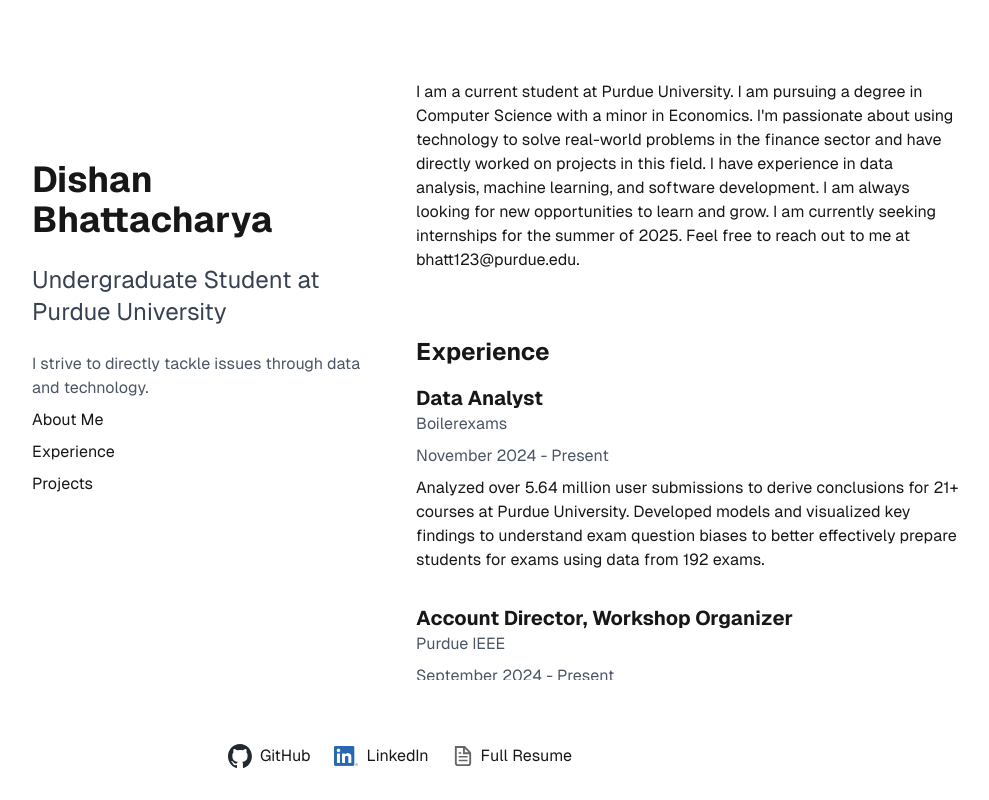
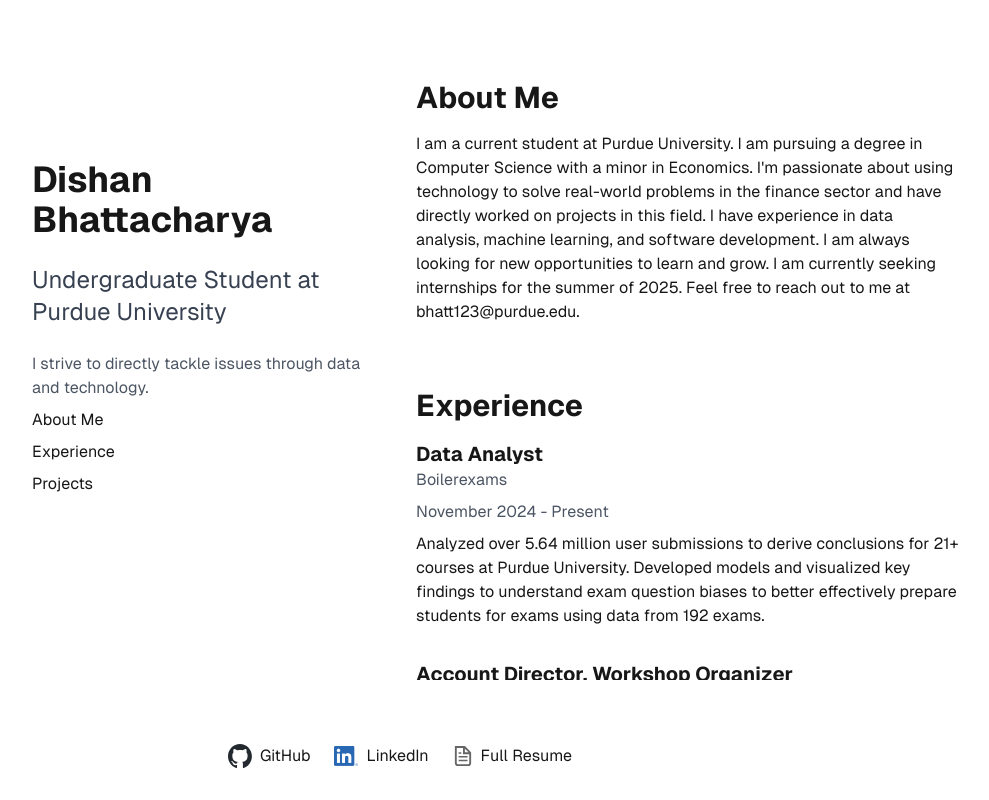
Before and after one commit to disbh/portfolio-v3, a Next.js app: page / in a window 1280 px wide. Shown: the whole page, without its empty margins (240-1229 px from the left). Built offline with nearby package versions, Linux system fonts and the light colour scheme.

Commit message:
Added ability to link back to itself and About Me header

```diff
--- a/app/page.tsx
+++ b/app/page.tsx
@@ -55,7 +55,7 @@ export default function Home() {
 
         <div className="grid grid-cols-1 gap-2 max-w-xl pl-48 sticky top-20">
           <div className="grid items-center gap-2">
-            <h1 className="text-4xl font-bold mb-4">Dishan Bhattacharya</h1>
+            <a href="?"><h1 className="text-4xl font-bold mb-4">Dishan Bhattacharya</h1></a>
             <h2 className="text-2xl text-gray-700 mb-4">Undergraduate Student at Purdue University</h2>
             <p className="text-gray-600">
               I strive to directly tackle issues through data and technology.
@@ -71,11 +71,12 @@ export default function Home() {
         <div className="flex-1 max-w-xl overflow-y-auto max-h-[calc(100vh-200px)] sticky top-20">
           <div className="space-y-16">
             <div id="about-me">
+              <h2 className="text-3xl font-bold mb-4">About Me</h2>
               I am a current student at Purdue University. I am pursuing a degree in Computer Science with a minor in Economics. I'm passionate about using technology to solve real-world problems in the finance sector and have directly worked on projects in this field. I have experience in data analysis, machine learning, and software development. I am always looking for new opportunities to learn and grow. I am currently seeking internships for the summer of 2025. Feel free to reach out to me at <a href="mailto:bhatt123@purdue.edu" className ="hover:underline">bhatt123@purdue.edu</a>.
             </div>
 
             <div id="experience">
-              <h2 className="text-2xl font-bold mb-4">Experience</h2>
+              <h2 className="text-3xl font-bold mb-4">Experience</h2>
               {jobExperience.map((job, index) => (
                 <div key={index} className="mb-8">
                   <h3 className="text-xl font-bold">{job.title}</h3>
@@ -87,7 +88,7 @@ export default function Home() {
           </div>
 
             <div id="projects">
-            <h2 className="text-2xl font-bold mb-4">Projects</h2>
+            <h2 className="text-3xl font-bold mb-4">Projects</h2>
               {ProjectExperience.map((ProjectItem, index) => (
                 <div key={index} className="mb-8">
                   <h3 className="text-xl font-bold">{ProjectItem.title}</h3>
```
